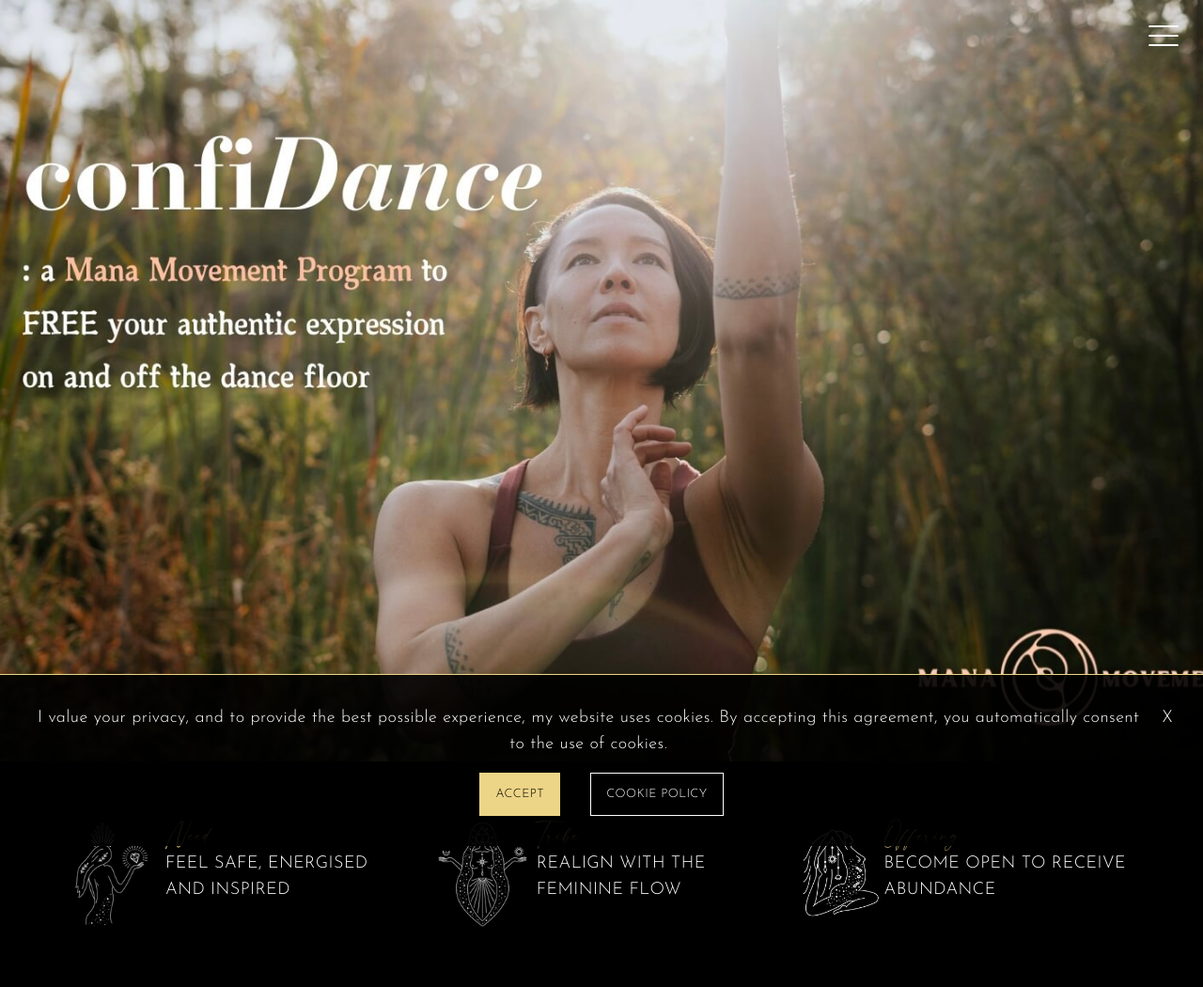
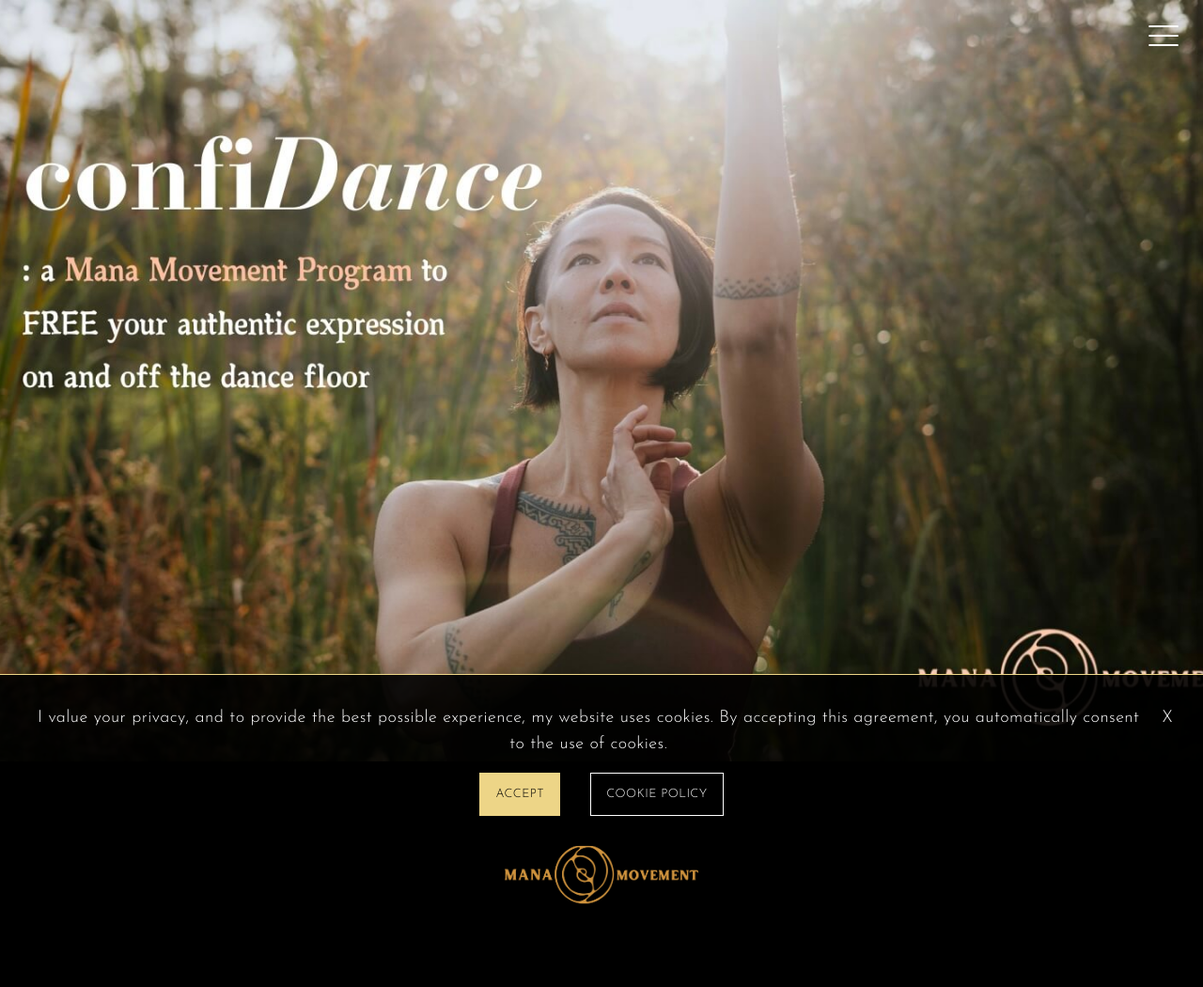
Before and after one commit to brittwoodard/manamei, a Jekyll site: the page built from confidance.html, in a window 1280 px wide. Shown: the top 1050 px of the page at 94% size. Built offline with Jekyll 4.4.1, drawn with Linux system fonts in a browser that asks for light colours; nearby versions of some CDN libraries; some of the changed text lies outside the part shown; grey boxes are pictures that could not be loaded.

Commit message:
inside the course

```diff
--- a/assets/css/output-style.css
+++ b/assets/css/output-style.css
@@ -1498,6 +1498,9 @@
 .bg-\[url\(\'\{\{page\.testimonials\.background_image\}\}\'\)\] {
   background-image: url('{{page.testimonials.background_image}}');
 }
+.bg-\[url\(\'\/uploads\/images\/manamei-95\.JPEG\'\)\] {
+  background-image: url('/uploads/images/manamei-95.JPEG');
+}
 .bg-cover {
   background-size: cover;
 }
--- a/confidance.html
+++ b/confidance.html
@@ -29,15 +29,7 @@
   background_image: /uploads/images/manamei-91.jpg
   overlay_style: medium
 banner:
-  - image_path: /uploads/icons/manamei-19.png
-    title: Need
-    benefit: Feel safe, energised and inspired
-  - image_path: /uploads/icons/manamei-20.png
-    title: Tribe
-    benefit: Realign with the feminine flow
-  - image_path: /uploads/icons/manamei-21.png
-    title: Offering
-    benefit: Become open to receive abundance
+  - image_path: /uploads/icons/manamei-28.png
 video:
   video_thumbnail: /uploads/images/manamei-97.png
   image_focus:
@@ -126,10 +118,65 @@
 {% include description-course.html %}
 
 <!-- Who It's For -->
-{% include who-its-for.html %}
+<section>
+  <!-- 2 Columns -->
+  <div class="grid md:grid-cols-2 md:mt-10p">
+
+    <!-- Left Column (image) -->
+    <div class="mb-10p md:mb-0 bg-image-style min-h-[60vh] md:min-h-[90vh] mx-10p" style="background-image: url('{{page.who-its-for.background-image.background_image}}');"></div>
+
+    <!-- Right Column (text) -->
+    <div class="flex items-center justify-center">
+      <div class="md:py-10p pl-10p pr-10p md:pr-[20%]">
+        <h2 class="text-lg-serif text-feature">{{page.who-its-for.heading}}</h2>
+        <div>{{page.who-its-for.description_html}}</div>
+      </div>
+    </div>
+
+  </div>
+
+</section>
 
 <!-- Inside the Course -->
-{% include inside-the-course.html %}
+<section>
+  <div class="grid lg:grid-cols-3">
+      <!-- Left Column (text) -->
+      <div class="lg:col-span-2 p-10p">
+          <div>
+              <h2 class="text-md-serif text-feature">{{page.inside-the-course.heading}}</h2>
+              <p>{{page.inside-the-course.description_html}}</p>
+          </div>
+          <ul class="dropdown-menu">
+              {% for item in page.inside-the-course.module %}
+              <li x-data="{ open: false }" class="dropdown-item {% if forloop.last %}last-item {% endif %}">
+                  <button @click="open = ! open" class="flex justify-between w-full">
+                      <h3 class="mr-8 text-left">{{item.title}}</h3>
+
+                      <span x-show="!open">→</span>
+                      <span x-show="open">&nbsp;&nbsp;↓</span>
+                  </button>
+                  <div x-show="open" @click.outside="open = false" class="flex justify-between">
+                      <div class="justify-start">
+                          <p><em>{{ item.description_html | safe }}</em></p>
+                      </div>
+                      {% if item.time.show == true %}
+                      <div class="justify-end">({{item.time.hours}}:{{item.time.minutes}})</div>
+                      {% endif %}
+                  </div>
+              </li>
+              {% endfor %}
+          </ul>
+          <div class="mt-8">
+              <a href="{{page.heading.button-enroll.url}}" class="button">{{page.heading.button-enroll.text}}</a>
+          </div>
+      </div>
+
+      <!-- Right Column (image) -->
+      <div class="bg-image-style min-h-[60vh]"
+          style="background-image: url('uploads/images/manamei-95.JPEG'); background-position: {{page.inside-the-course.background-image.image_focus}};">
+      </div>
+  </div>
+</section>
 
 <!-- Investment -->
 {% include investment-ltm.html %}
```
Also changed, not shown: other parts of confidance.html (+4 -4 lines), _includes/format.html (+40 -0 lines).
